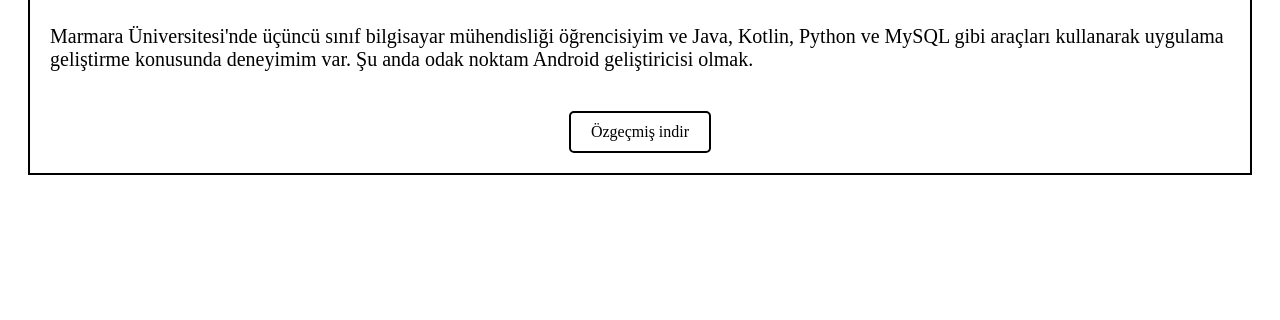
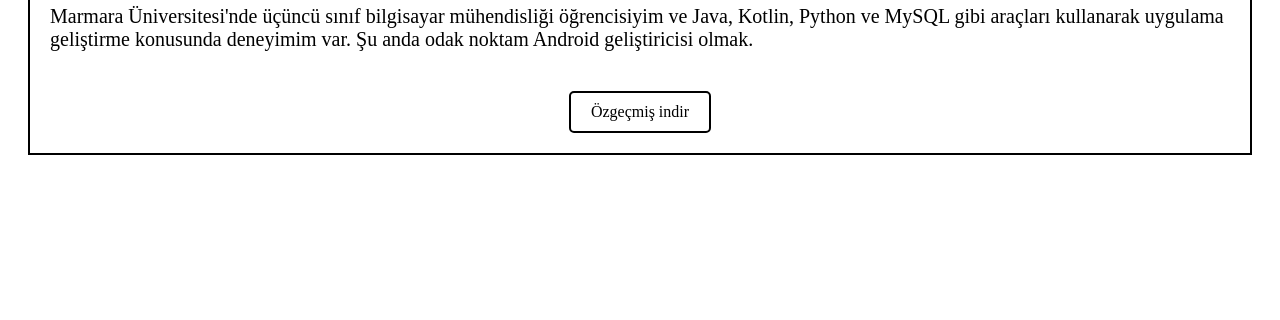
Before and after one commit to ismailcanvarli/ismailcanvarli.github.io, a plain HTML site: page index.html in a window 1280 px wide. Shown: the part 289-609 px from the top of the page. Drawn offline with Linux system fonts and the light colour scheme.

Commit message:
Kodda düzenelemeler yapıldı

```diff
--- a/css/style.css
+++ b/css/style.css
@@ -10,11 +10,12 @@ body {
 }
 
 
-/************ Header navbar kısmı ************/
+/************ Navbar kısmı ************/
 
 nav {
   display: flex;
   justify-content: space-between;
+  margin-bottom: 20px;
   align-items: center;
   background-color: #333;
   color: #fff;
@@ -55,12 +56,13 @@ nav li a:hover {
 /************ Navbar kısmı burada bitiyor. ************/
 
 
+/************ Section kısmı burada başlıyor. ************/
+.section {
+  padding: 60px 0; /* Bu boyuna aradaki mesafe için veriliyor.*/
+  top: 0;
+  left: 0;
+  right: 0;
 
-
-.section {
-  padding: 80px 0;
-  margin: 0 auto;
-  max-width: 1400px;
 }
 
 .flex-container {
--- a/index.html
+++ b/index.html
@@ -12,7 +12,8 @@
 
 
 <body>
-    <header>
+    <main>
+
         <nav>
             <div class="logo">
                 <h1>İSMAİL CAN VARLI</h1>
@@ -26,9 +27,7 @@
                 <li><a href="codes/game.html" class="sub-link">GAME</a></li>
             </ul>
         </nav>
-    </header>
 
-    <main>
         <section id="homepage" class="section">
             <h1>ANA SAYFA</h1>
             <div class="flex-container">
@@ -39,8 +38,7 @@
                         geliştirme konusunda deneyimim var. Şu anda odak noktam Android
                         geliştiricisi olmak.</p>
                     <div class="btn-wrapper">
-                        <a href="document/ismailCanVarliCV.pdf"
-                        class="download-btn" download="">Özgeçmiş indir
+                        <a href="document/ismailCanVarliCV.pdf" class="download-btn" download="">Özgeçmiş indir
                         </a>
                     </div>
                 </div>
@@ -127,7 +125,9 @@
             <h1>PROJELER</h1>
             <div class="flex-container">
                 <div class="grid">
-                    <div class="img-wrapper" onclick="location.href='https://github.com/ismailcv/CarDealershipManagementProgram';" style="cursor:pointer;">
+                    <div class="img-wrapper"
+                        onclick="location.href='https://github.com/ismailcv/CarDealershipManagementProgram';"
+                        style="cursor:pointer;">
                         <img class="zoom blur" src="images/carDealershipProject.jpg">
                         <div class="content fade">
                             <h2>Araba Bayilik Programı</h2>
@@ -135,14 +135,18 @@
                         </div>
                     </div>
 
-                    <div class="img-wrapper" onclick="location.href='https://github.com/ismailcv/MaskDetector';" style="cursor:pointer;">
+                    <div class="img-wrapper" onclick="location.href='https://github.com/ismailcv/MaskDetector';"
+                        style="cursor:pointer;">
                         <img class="zoom blur" src="images/faceMaskDedector.jpg">
                         <div class="content fade">
                             <h2>Maske Dedektörü</h2>
-                            <p>Bu projede ise Python, CV2, Tensorflow, PyQt5, Numpy kullanarak maske dedektörü geliştirdim.</p>
+                            <p>Bu projede ise Python, CV2, Tensorflow, PyQt5, Numpy kullanarak maske dedektörü
+                                geliştirdim.</p>
                         </div>
                     </div>
-                    <div class="img-wrapper" onclick="location.href='https://github.com/ismailcv/BloodBankManagementSystem';" style="cursor:pointer;">
+                    <div class="img-wrapper"
+                        onclick="location.href='https://github.com/ismailcv/BloodBankManagementSystem';"
+                        style="cursor:pointer;">
                         <img class="zoom blur" src="images/bloodBankManagement.jpg">
                         <div class="content fade">
                             <h2>Kan Bankası Yönetim Sistemi</h2>
```
Lines whose indentation alone changed are shown as unchanged.
